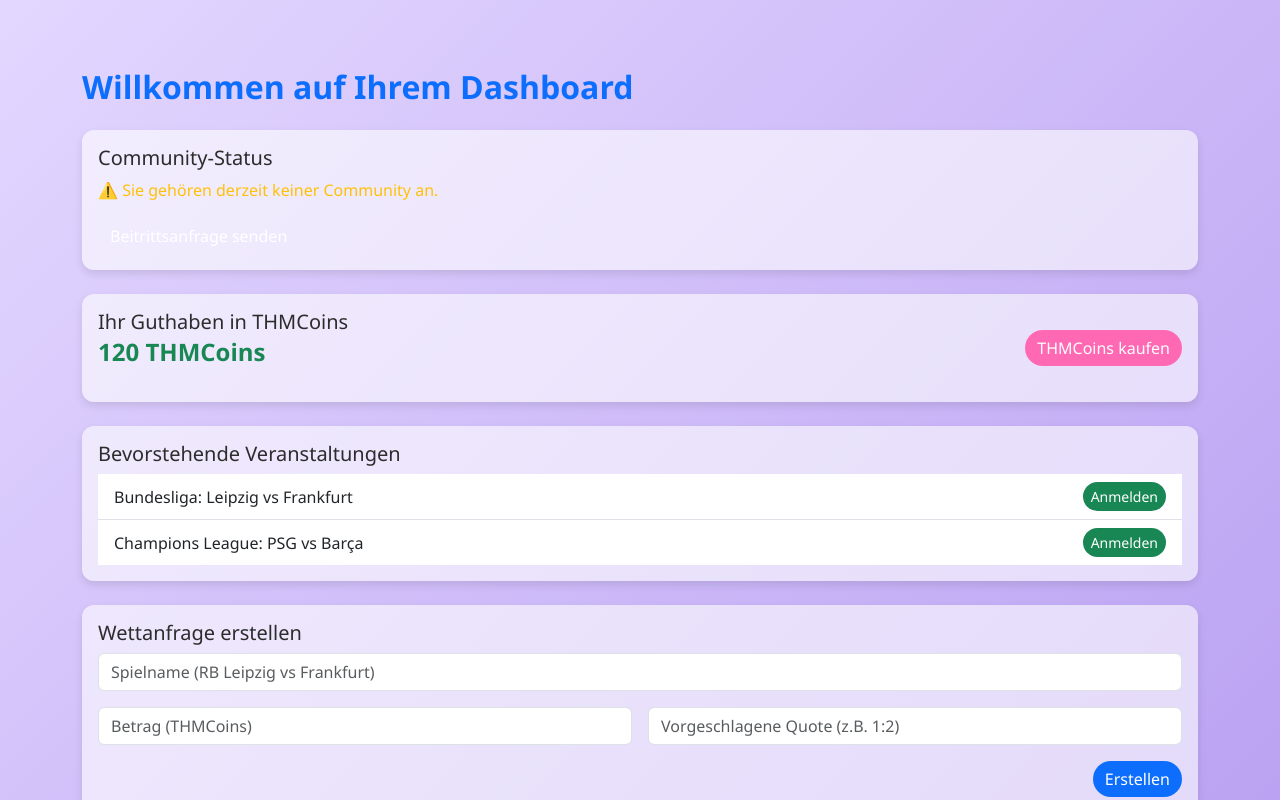
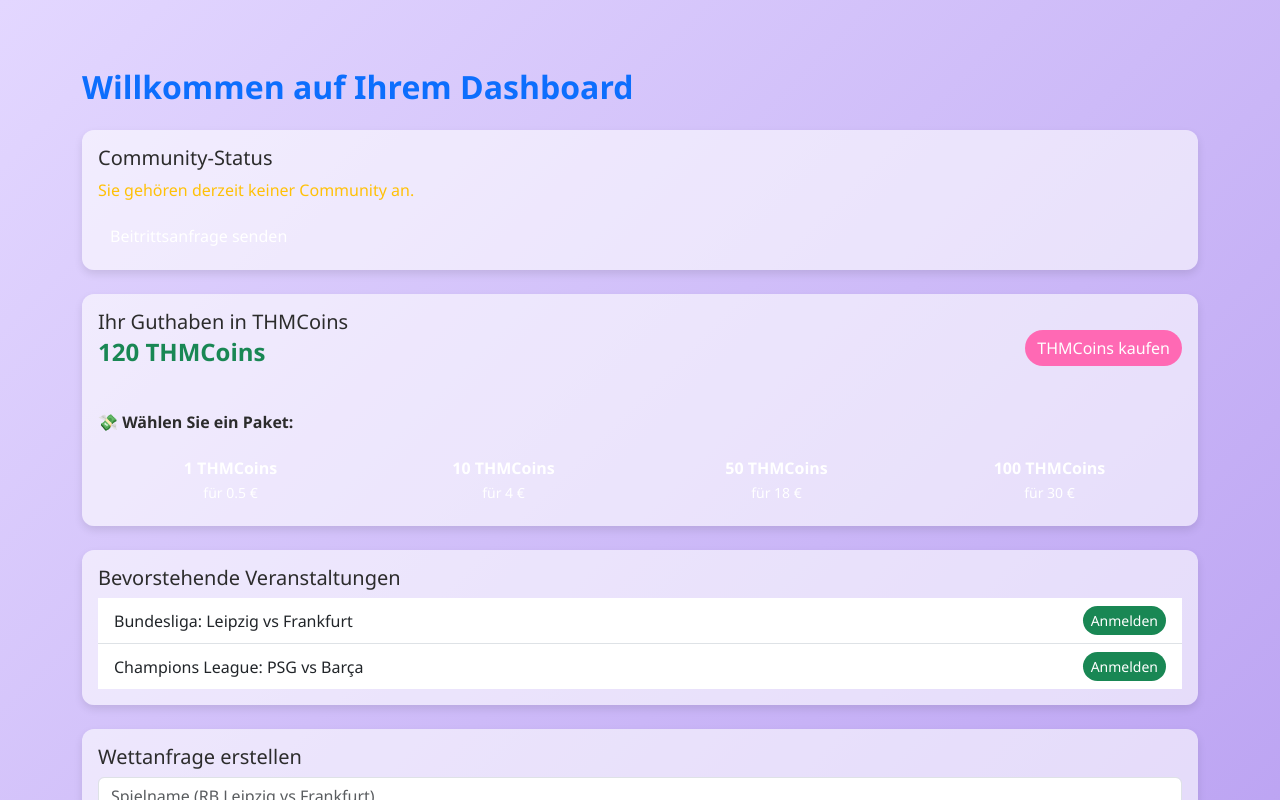
Before and after one commit to kenulrichnyangamga/TippHubPlattform, an Angular app in the folder tipp-hub-frontend/: page /dashboard-pus in a window 1280 px wide. Both pictures are taken after a click on the button "THMCoins kaufen". Shown: the top 800 px of the page. Built offline with nearby package versions, Linux system fonts and the light colour scheme.

Commit message:
THMCoin Tarife hinzufügen

```diff
--- a/tipp-hub-frontend/src/app/dashboard-pus/dashboard-pus.component.html
+++ b/tipp-hub-frontend/src/app/dashboard-pus/dashboard-pus.component.html
@@ -2,17 +2,17 @@
 
   <h2 class="fw-bold text-primary mb-4">Willkommen auf Ihrem Dashboard</h2>
 
-  <!-- 🔄 Community-Status -->
+  <!-- Community-Status -->
   <div class="card border-info mb-4">
     <div class="card-body">
       <h5 class="card-title">Community-Status</h5>
 
       <div *ngIf="hasCommunity">
-        <p class="text-success mb-0">✅ Sie gehören bereits zu einer lokalen Community.</p>
+        <p class="text-success mb-0">Sie gehören bereits zu einer lokalen Community.</p>
       </div>
 
       <div *ngIf="!hasCommunity && !communityRequestSent && !showJoinForm">
-        <p class="text-warning">⚠️ Sie gehören derzeit keiner Community an.</p>
+        <p class="text-warning">Sie gehören derzeit keiner Community an.</p>
         <button class="btn btn-outline-info" (click)="requestJoinCommunity()">Beitrittsanfrage senden</button>
       </div>
 
@@ -38,12 +38,27 @@
 
   <!-- 💰 Solde -->
   <div class="card border-primary mb-4">
-    <div class="card-body d-flex justify-content-between align-items-center">
-      <div>
-        <h5 class="card-title mb-0">Ihr Guthaben in THMCoins</h5>
-        <p class="fs-4 text-success fw-bold">{{ soldeTHMCoins }} THMCoins</p>
+    <div class="card-body">
+      <div class="d-flex justify-content-between align-items-center">
+        <div>
+          <h5 class="card-title mb-0">Ihr Guthaben in THMCoins</h5>
+          <p class="fs-4 text-success fw-bold">{{ soldeTHMCoins }} THMCoins</p>
+        </div>
+        <button class="btn btn-outline-primary" (click)="acheterTHMCoins()">THMCoins kaufen</button>
       </div>
-      <button class="btn btn-outline-primary" (click)="acheterTHMCoins()">THMCoins kaufen</button>
+
+      <!-- 🛒 Formulaire d'achat -->
+      <div *ngIf="showBuyForm" class="mt-4">
+        <p class="fw-bold">💸 Wählen Sie ein Paket:</p>
+        <div class="row g-2">
+          <div class="col-6 col-md-3" *ngFor="let option of buyOptions">
+            <button class="btn btn-outline-success w-100 text-center" (click)="acheterOption(option)">
+              <div class="fw-bold">{{ option.coins }} THMCoins</div>
+              <div><small>für {{ option.euros }} €</small></div>
+            </button>
+          </div>
+        </div>
+      </div>
     </div>
   </div>
 
@@ -81,7 +96,7 @@
     </div>
   </div>
 
-  <!-- 📬 Wettanfragen Ihrer Community -->
+  <!-- 🧾 Wettanfragen Ihrer Community -->
   <div class="card border-primary mb-4" *ngIf="demandesDePari.length > 0">
     <div class="card-body">
       <h5 class="card-title">Wettanfragen Ihrer Community</h5>
@@ -100,6 +115,6 @@
     </div>
   </div>
 
-<a routerLink="/meine-wetten" class="btn btn-outline-secondary">Meine Wetten</a>
+  <a routerLink="/meine-wetten" class="btn btn-outline-secondary">Meine Wetten</a>
 
 </div>
--- a/tipp-hub-frontend/src/app/dashboard-pus/dashboard-pus.component.ts
+++ b/tipp-hub-frontend/src/app/dashboard-pus/dashboard-pus.component.ts
@@ -3,6 +3,7 @@ import { FormBuilder, FormGroup, ReactiveFormsModule } from '@angular/forms';
 import { CommunityService } from '../thb-dashboard/services/community.service';
 import { CommonModule } from '@angular/common';
 import { RouterModule } from '@angular/router';
+import { HttpClient } from '@angular/common/http'; // ✅ Ajouté
 
 @Component({
   selector: 'app-dashboard-pus',
@@ -29,13 +30,22 @@ export class DashboardPusComponent implements OnInit {
   joinForm: FormGroup;
 
   showJoinForm = false;
+  showBuyForm = false; // ✅ pour afficher/masquer le formulaire d'achat
+
+  buyOptions = [ // ✅ forfaits
+    { coins: 1, euros: 0.5 },
+    { coins: 10, euros: 4 },
+    { coins: 50, euros: 18 },
+    { coins: 100, euros: 30 }
+  ];
 
   mesWettenErstellt: any[] = [];
   mesWettenAkzeptiert: any[] = [];
 
   constructor(
     private fb: FormBuilder,
-    private communityService: CommunityService
+    private communityService: CommunityService,
+    private http: HttpClient // ✅ injection de HttpClient
   ) {
     this.betForm = this.fb.group({
       match: [''],
@@ -63,10 +73,6 @@ export class DashboardPusComponent implements OnInit {
     const users = this.communityService.getUsers();
     const user = users.find((u: any) => u.name === this.username);
     this.hasCommunity = !!user;
-
-    if (!user) {
-      //this.availableCommunities = this.communityService.getCommunities().map((c: any) => c.name);
-    }
   }
 
   requestJoinCommunity() {
@@ -97,7 +103,26 @@ export class DashboardPusComponent implements OnInit {
   }
 
   acheterTHMCoins() {
-    alert('Redirection vers la page d\'achat de THMCoins.');
+    this.showBuyForm = !this.showBuyForm; // ✅ toggle formulaire
+  }
+
+  acheterOption(option: any) {
+    const payload = {
+      username: this.username,
+      coins: option.coins,
+      euros: option.euros
+    };
+
+    this.http.post<any>('/api/coins/acheter', payload).subscribe({
+      next: (response) => {
+        this.soldeTHMCoins = response.nouveauSolde;
+        alert(`✅ Vous avez acheté ${option.coins} THMCoins pour ${option.euros} €.`);
+        this.showBuyForm = false;
+      },
+      error: () => {
+        alert('❌ Une erreur est survenue lors de l\'achat. Réessayez plus tard.');
+      }
+    });
   }
 
   inscrire(event: any) {
```
